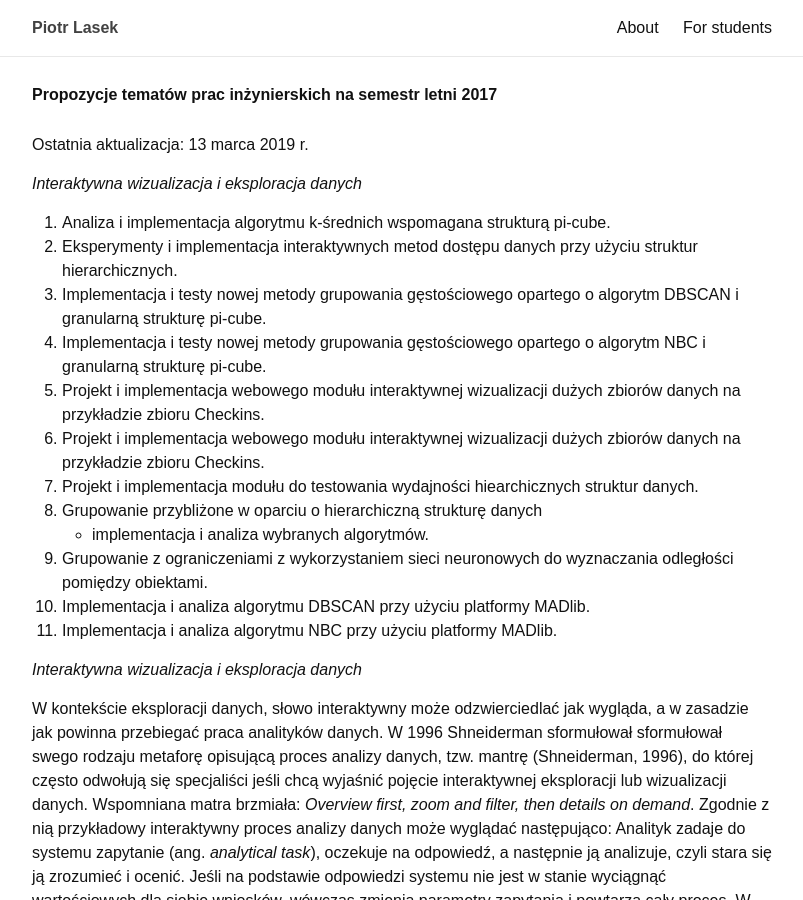
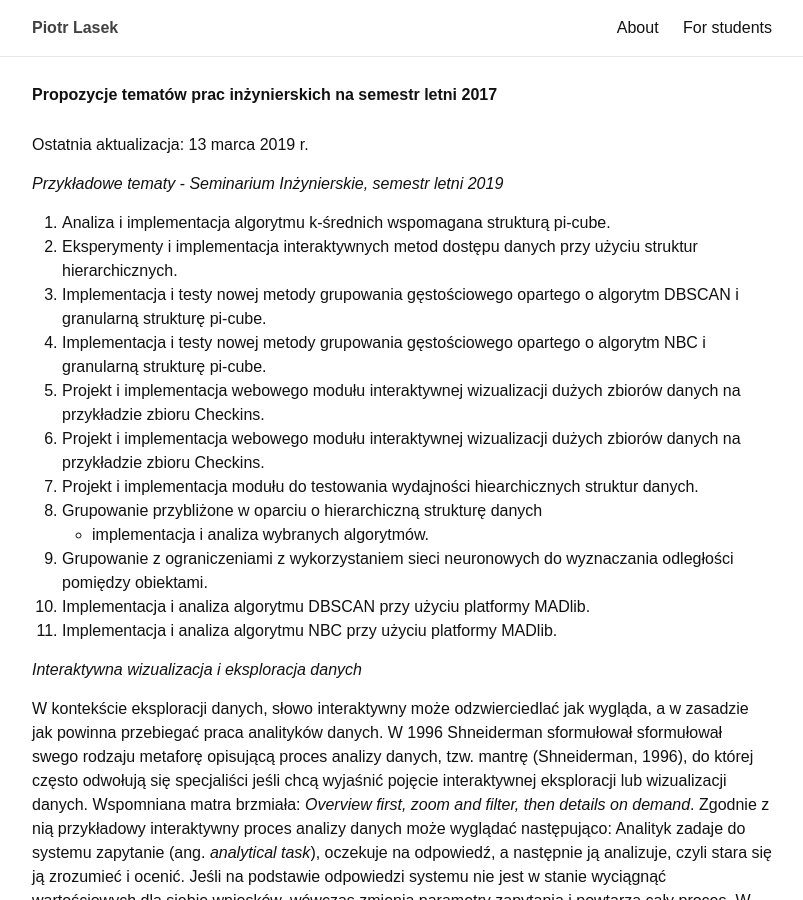
Before and after one commit to piotrlasek/piotrlasek.github.io, a Jekyll site: the page built from for-students/thesis-topics-2017.md, in a window 1280 px wide and 900 px high. Shown: the whole window, without its empty margins (238-1041 px from the left). Built offline with Jekyll 4.4.1, drawn with Linux system fonts in a browser that asks for light colours.

Commit message:
Update thesis-topics-2017.md

```diff
--- a/for-students/thesis-topics-2017.md
+++ b/for-students/thesis-topics-2017.md
@@ -8,7 +8,7 @@ exclude: true
 Ostatnia aktualizacja: 13 marca 2019 r.
 
 
-## Interaktywna wizualizacja i eksploracja danych
+## Przykładowe tematy - Seminarium Inżynierskie, semestr letni 2019
 
  1. Analiza i implementacja algorytmu k-średnich wspomagana strukturą
     pi-cube.
```
